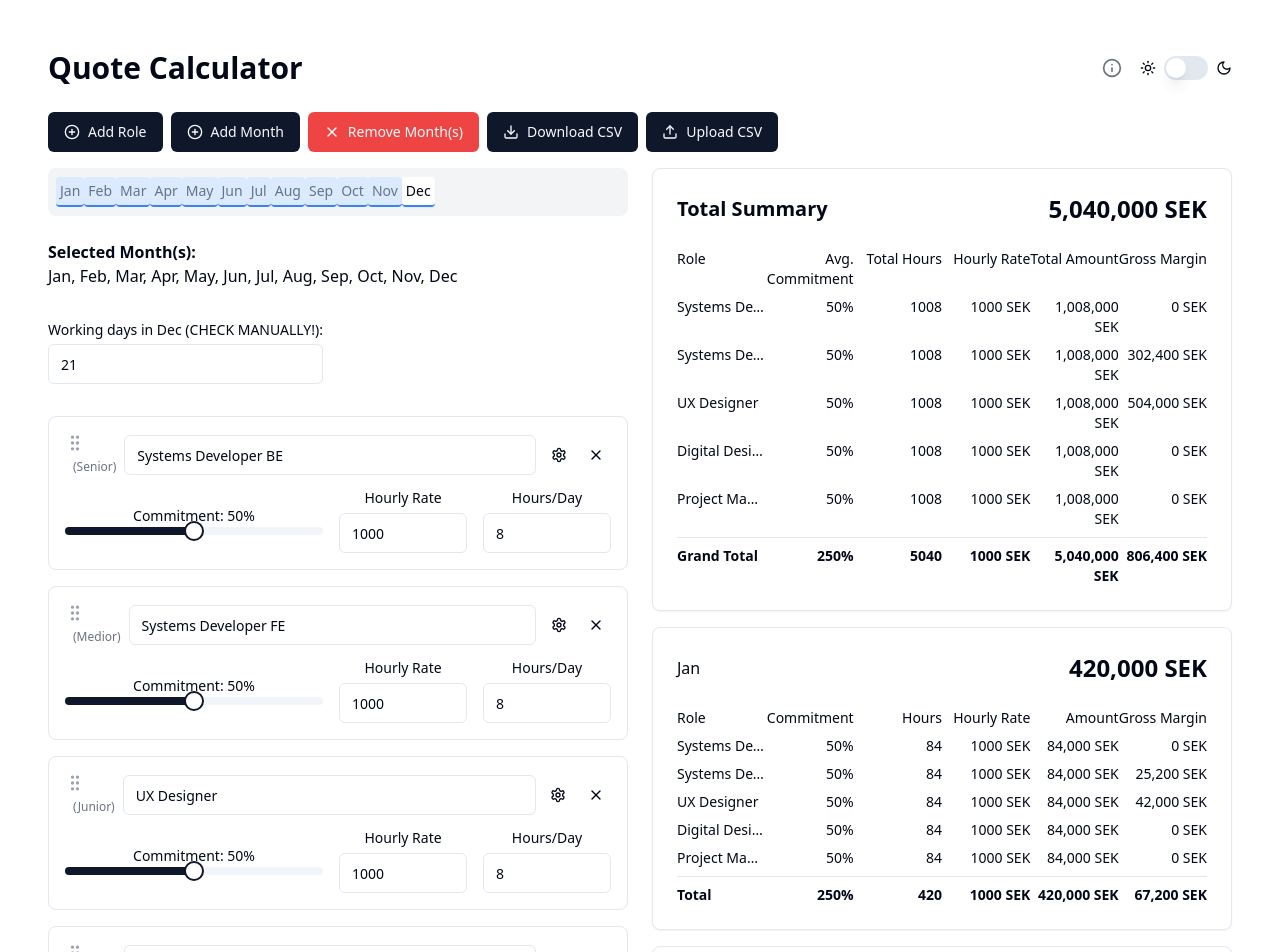
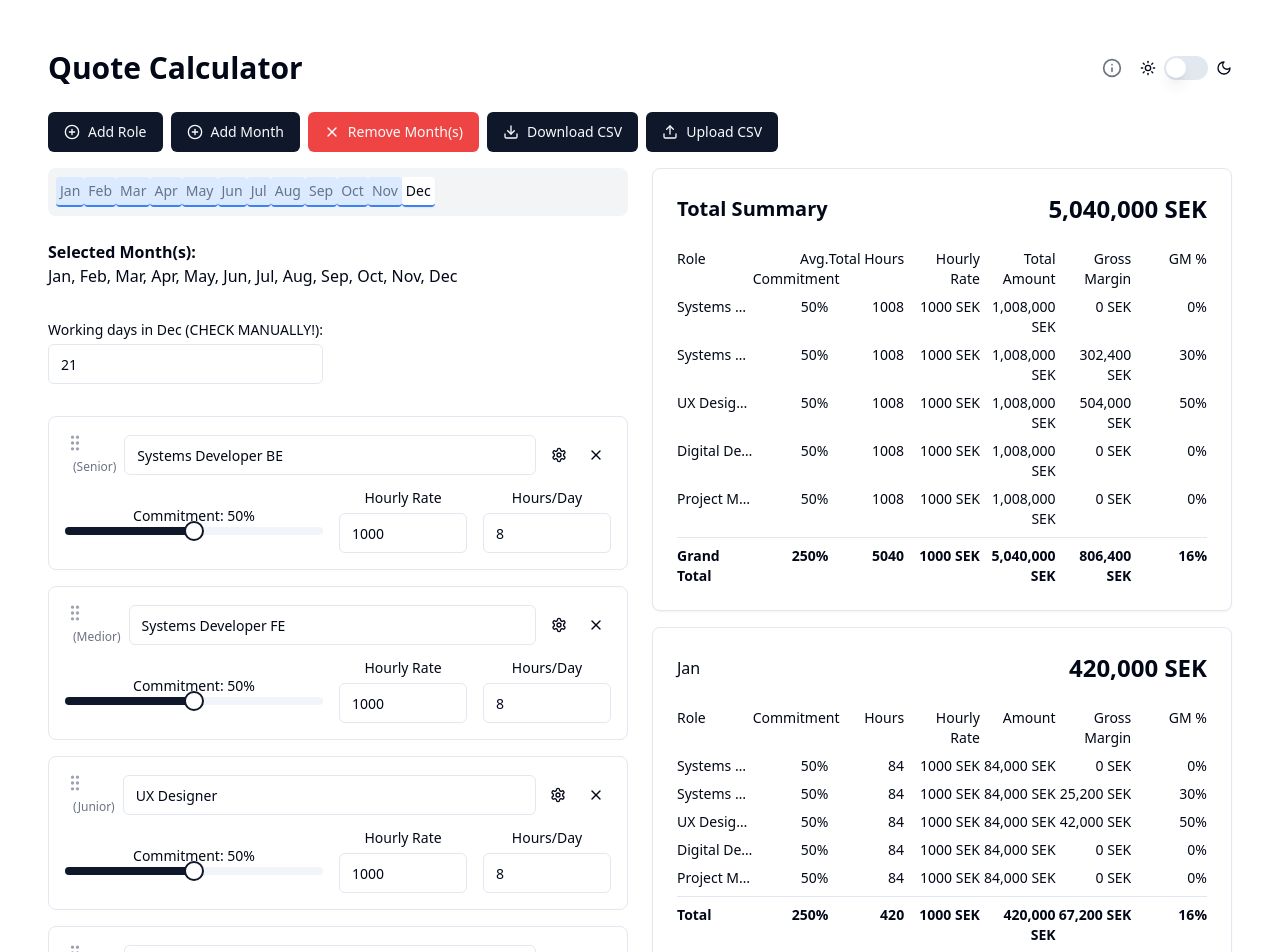
Before and after one commit to anders-brunoson/quotecalc, a React (Vite) app: page / in a window 1280 px wide. Shown: the top 952 px of the page. Built offline with nearby package versions, Linux system fonts and the light colour scheme.

Commit message:
Added GM% column

```diff
--- a/src/components/QuoteCalculator.jsx
+++ b/src/components/QuoteCalculator.jsx
@@ -455,7 +455,8 @@ const QuoteCalculator = () => {
       hours: {},
       commitments: {},
       hourlyRates: {},
-      grossMargin: {}
+      grossMargin: {},
+      grossMarginPercentage: {}
     };
 
     roles.forEach(role => {
@@ -485,6 +486,7 @@ const QuoteCalculator = () => {
       const revenue = totalSummary.breakdown[role.id];
       const cost = totalSummary.hours[role.id] * hourlyCosts[role.type];
       totalSummary.grossMargin[role.id] = revenue - cost;
+      totalSummary.grossMarginPercentage[role.id] = revenue > 0 ? ((revenue - cost) / revenue) * 100 : 0;
     });
 
     return totalSummary;
@@ -782,28 +784,30 @@ const QuoteCalculator = () => {
             </CardHeader>
             <CardContent>
               <div className="space-y-2 text-sm">
-                <div className="grid grid-cols-6 font-medium">
+                <div className="grid grid-cols-7 font-medium">
                   <span className="col-span-1 text-left">Role</span>
                   <span className="text-right">Avg. Commitment</span>
                   <span className="text-right">Total Hours</span>
                   <span className="text-right">Hourly Rate</span>
                   <span className="text-right">Total Amount</span>
                   <span className="text-right">Gross Margin</span>
+                  <span className="text-right">GM %</span>
                 </div>
                 {roles.map(role => {
                   const totalSummary = calculateTotalSummary();
                   return (
-                    <div key={role.id} className="grid grid-cols-6">
+                    <div key={role.id} className="grid grid-cols-7">
                       <span className="col-span-1 truncate text-left" title={role.name}>{role.name}</span>
                       <span className="text-right">{totalSummary.commitments[role.id] || 0}%</span>
                       <span className="text-right">{totalSummary.hours[role.id] || 0}</span>
                       <span className="text-right">{totalSummary.hourlyRates[role.id] || 0} SEK</span>
                       <span className="text-right">{(totalSummary.breakdown[role.id] || 0).toLocaleString()} SEK</span>
                       <span className="text-right">{(totalSummary.grossMargin[role.id] || 0).toLocaleString()} SEK</span>
+                      <span className="text-right">{totalSummary.grossMarginPercentage[role.id].toFixed(0)}%</span>
                     </div>
                   );
                 })}
-                <div className="grid grid-cols-6 font-bold pt-2 border-t">
+                <div className="grid grid-cols-7 font-bold pt-2 border-t">
                   <span className="col-span-1 text-left">Grand Total</span>
                   <span className="text-right">
                     {Object.values(calculateTotalSummary().commitments).reduce((sum, value) => sum + (value || 0), 0)}%
@@ -819,6 +823,9 @@ const QuoteCalculator = () => {
                   </span>
                   <span className="text-right">
                     {Object.values(calculateTotalSummary().grossMargin).reduce((sum, value) => sum + (value || 0), 0).toLocaleString()} SEK
+                  </span>
+                  <span className="text-right">
+                    {(Object.values(calculateTotalSummary().grossMargin).reduce((sum, value) => sum + (value || 0), 0) / calculateTotalSummary().total * 100).toFixed(0)}%
                   </span>
                 </div>
               </div>
@@ -838,30 +845,33 @@ const QuoteCalculator = () => {
                 {breakdown && hours && commitments && (
                   <CardContent>
                     <div className="space-y-2 text-sm">
-                      <div className="grid grid-cols-6 font-medium">
+                      <div className="grid grid-cols-7 font-medium">
                         <span className="col-span-1 text-left">Role</span>
                         <span className="text-right">Commitment</span>
                         <span className="text-right">Hours</span>
                         <span className="text-right">Hourly Rate</span>
                         <span className="text-right">Amount</span>
                         <span className="text-right">Gross Margin</span>
+                        <span className="text-right">GM %</span>
                       </div>
                       {roles.map(role => {
                         const revenue = breakdown[role.id] || 0;
                         const cost = (hours[role.id] || 0) * hourlyCosts[role.type];
                         const grossMargin = revenue - cost;
+                        const grossMarginPercentage = revenue > 0 ? (grossMargin / revenue) * 100 : 0;
                         return (
-                          <div key={role.id} className="grid grid-cols-6">
+                          <div key={role.id} className="grid grid-cols-7">
                             <span className="col-span-1 truncate text-left" title={role.name}>{role.name}</span>
                             <span className="text-right">{commitments[role.id] || 0}%</span>
                             <span className="text-right">{hours[role.id] || 0}</span>
                             <span className="text-right">{hourlyRates[role.id] || 0} SEK</span>
                             <span className="text-right">{(breakdown[role.id] || 0).toLocaleString()} SEK</span>
                             <span className="text-right">{grossMargin.toLocaleString()} SEK</span>
+                            <span className="text-right">{grossMarginPercentage.toFixed(0)}%</span>
                           </div>
                         );
                       })}
-                      <div className="grid grid-cols-6 font-bold pt-2 border-t">
+                      <div className="grid grid-cols-7 font-bold pt-2 border-t">
                         <span className="col-span-1 text-left">Total</span>
                         <span className="text-right">
                           {Object.values(commitments).reduce((sum, value) => sum + (value || 0), 0)}%
@@ -881,6 +891,13 @@ const QuoteCalculator = () => {
                             const cost = (hours[role.id] || 0) * hourlyCosts[role.type];
                             return sum + (revenue - cost);
                           }, 0).toLocaleString()} SEK
+                        </span>
+                        <span className="text-right">
+                          {(roles.reduce((sum, role) => {
+                            const revenue = breakdown[role.id] || 0;
+                            const cost = (hours[role.id] || 0) * hourlyCosts[role.type];
+                            return sum + (revenue - cost);
+                          }, 0) / Object.values(breakdown).reduce((sum, value) => sum + (value || 0), 0) * 100).toFixed(0)}%
                         </span>
                       </div>
                     </div>
```
